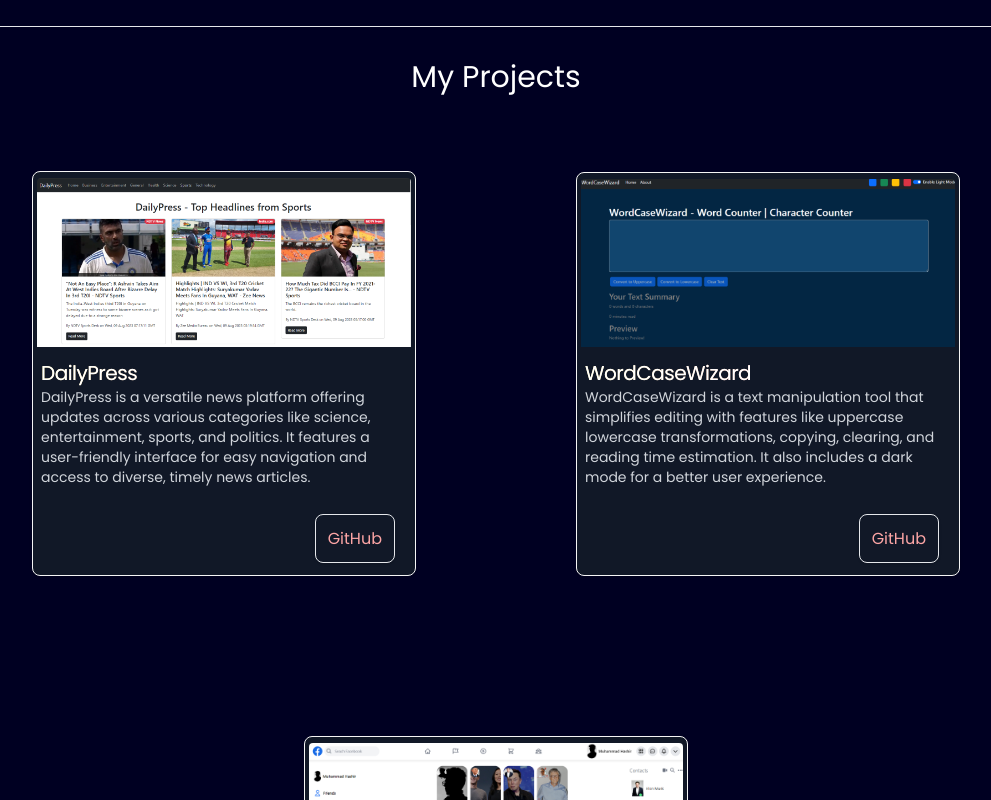
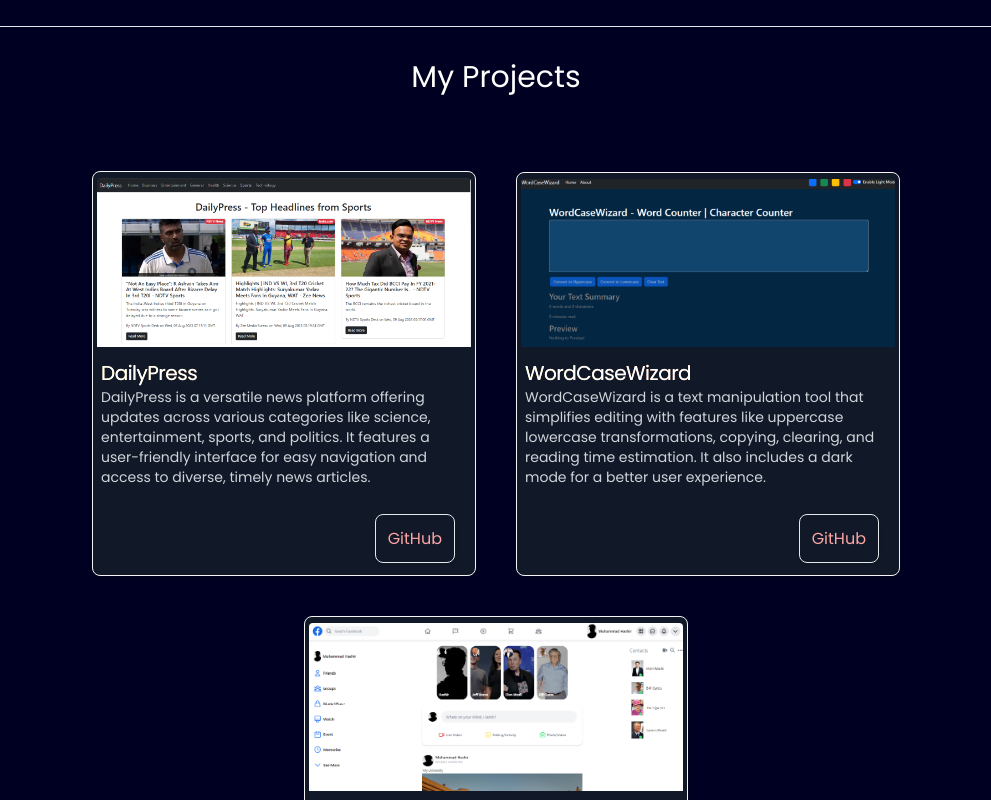
Before and after one commit to Hashir39/portfolio, a React (Create React App) app: page / in a window 1280 px wide. Shown: the part 1480-2280 px from the top of the page, without its empty margins (144-1135 px from the left). Built offline with nearby package versions, Linux system fonts and the light colour scheme.

Commit message:
Project.js

```diff
--- a/src/component/Project.js
+++ b/src/component/Project.js
@@ -73,7 +73,7 @@
                 <div className="ttitle text-center mt-8 cursor-pointer">
                     <h1 className="my-projects text-3xl hover:text-blue-300 transition-colors duration-300 mb-12">My Projects</h1>
                 </div>
-                <div className="flex flex-wrap gap-40 justify-center items-center gap-10 main-div -m-5 p-12">
+                <div className="flex flex-wrap justify-center items-center gap-10 main-div -m-5 p-12">
                     {projectData.map((item, index) => (
                         <ProjectCard
                             key={index}
```
